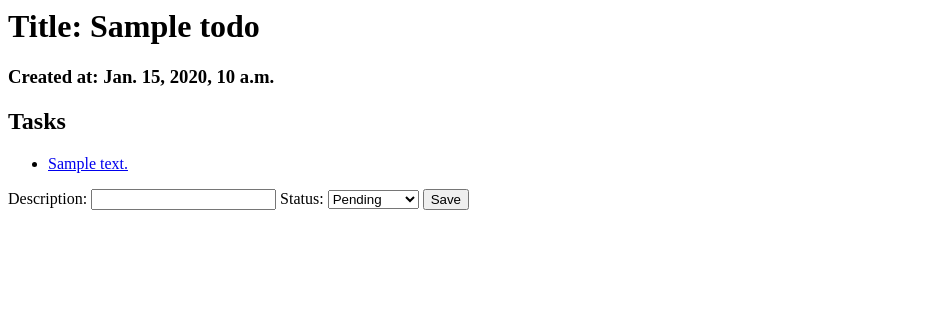
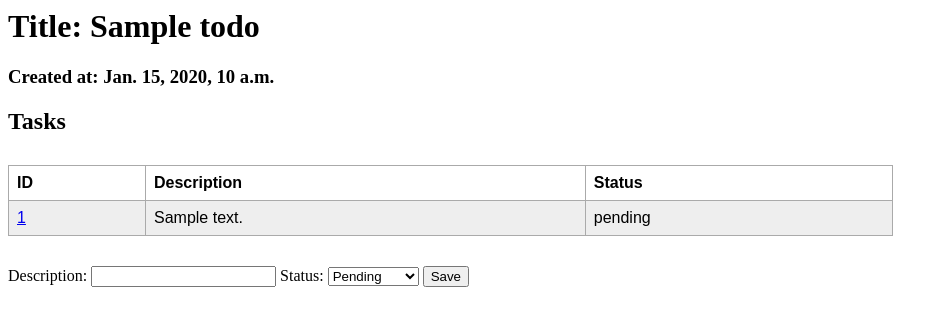
Before and after one commit to anilmuraleedharan/todo-django, a Django app: page /todo/1/ in a window 1280 px wide. Shown: the top 326 px of the page, without its empty margins (0-948 px from the left). Run offline with Django 4.2, Linux system fonts and the light colour scheme; tables that the repository leaves empty hold one stand-in row (values such as "Sample post").

Commit message:
[ Anil ] Updated todo template to make task list as a table

```diff
--- a/todo/templates/todo/todo.html
+++ b/todo/templates/todo/todo.html
@@ -1,14 +1,41 @@
 {% if todo %}
+    <style>
+    table {
+      font-family: arial, sans-serif;
+      border-collapse: collapse;
+      width: 70%;
+      margin: 30px 0;
+    }
+
+    td, th {
+      border: 1px solid #aaaaaa;
+      text-align: left;
+      padding: 8px;
+    }
+
+    tr:nth-child(even) {
+      background-color: #eeeeee;
+    }
+    </style>
     <div>
         <h1>Title: {{ todo.title }}</h1>
         <h3>Created at: {{ todo.created_at }}</h3>
         <h2>Tasks</h2>
             {% if tasks %}
-                <ul>
-                {% for task in tasks %}
-                    <li><a href="{% url 'task' todo.id task.id %}">{{ task.description }}</a></li>
-                {% endfor %}
-                </ul>
+                <table>
+                    <tr>
+                        <th>ID</th>
+                        <th>Description</th>
+                        <th>Status</th>
+                    </tr>
+                    {% for task in tasks %}
+                        <tr>
+                            <td><a href="{% url 'task' todo.id task.id %}">{{ task.id }}</a></td>
+                            <td>{{ task.description }}</td>
+                            <td>{{ task.status }}</td>
+                        </tr>
+                    {% endfor %}
+                </table>
             {% else %}
                 <p>No tasks added for todo {{ todo.title }}.</p>
             {% endif %}
--- a/todo/views.py
+++ b/todo/views.py
@@ -12,6 +12,7 @@ def index(request):
         form = TodoForm()
         context = {"all_todos": all_todos, "form": form}
         return render(request, "todo/index.html", context)
+
     if request.method == "POST":
         form = TodoForm(request.POST)
         if form.is_valid():
@@ -32,7 +33,7 @@ def todo(request, todo_id):
         form.fields['todo_id'].value = todo.id
         return render(request, "todo/todo.html", {"todo": todo, "tasks": tasks, "form": form})
 
-    elif request.method == "POST":
+    if request.method == "POST":
         form = TaskForm(request.POST)
         if form.is_valid():
             form.save()
```
